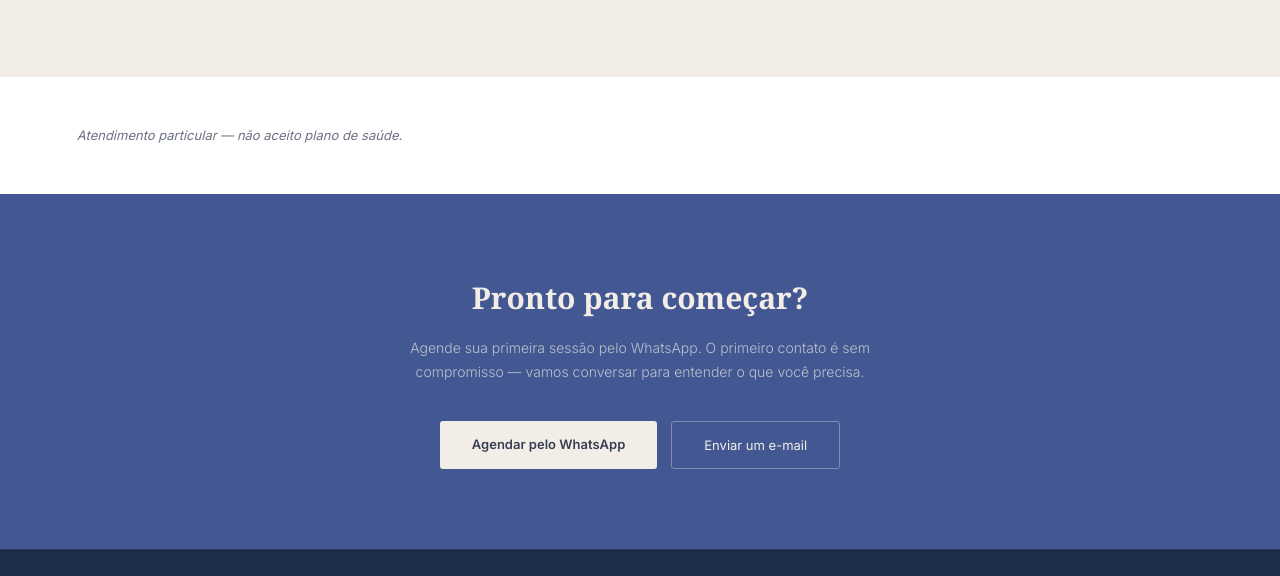
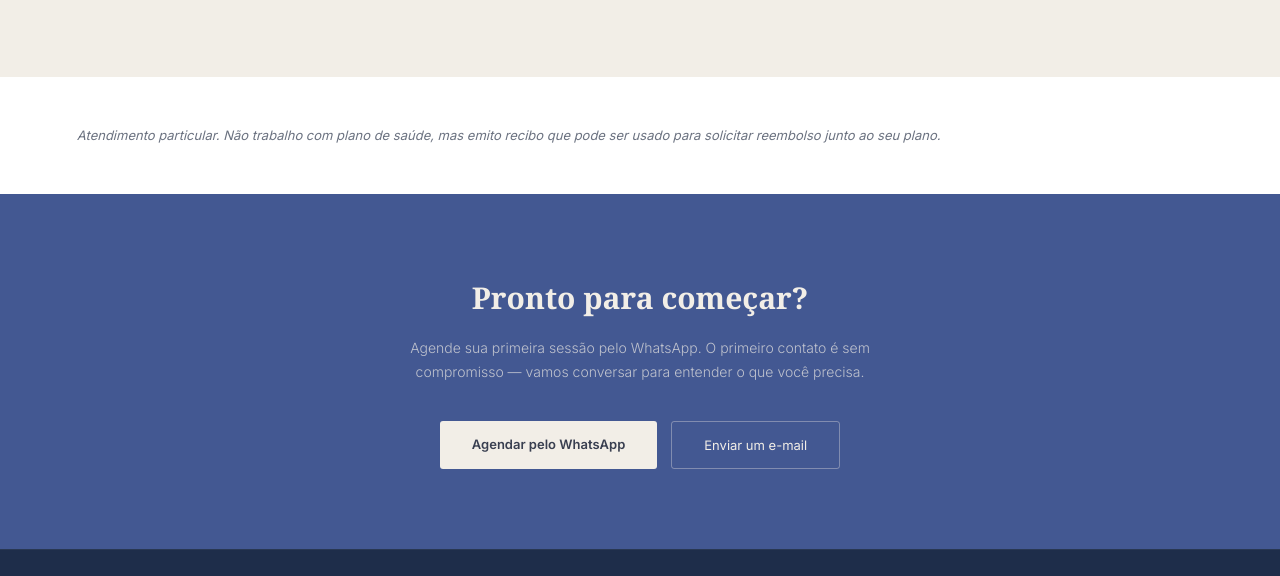
Before and after one commit to Jujuzita82/site-leonardo-cruz, a plain HTML site: page atendimento-pf.html in a window 1280 px wide. Shown: the part 1754-2330 px from the top of the page. Drawn offline with nearby package versions, Linux system fonts and the light colour scheme.

Commit message:
feat: nota de recibo para reembolso em Atendimento Clinico

```diff
--- a/atendimento-pf.html
+++ b/atendimento-pf.html
@@ -154,7 +154,7 @@
 
   <!-- OBSERVAÇÃO -->
   <section class="bg-white" style="padding: 48px 6%;">
-    <p style="font-size: 13px; color: var(--text-light); font-style: italic;">Atendimento particular — não aceito plano de saúde.</p>
+    <p style="font-size: 13px; color: var(--text-light); font-style: italic;">Atendimento particular. Não trabalho com plano de saúde, mas emito recibo que pode ser usado para solicitar reembolso junto ao seu plano.</p>
   </section>
 
   <!-- CTA -->
```
